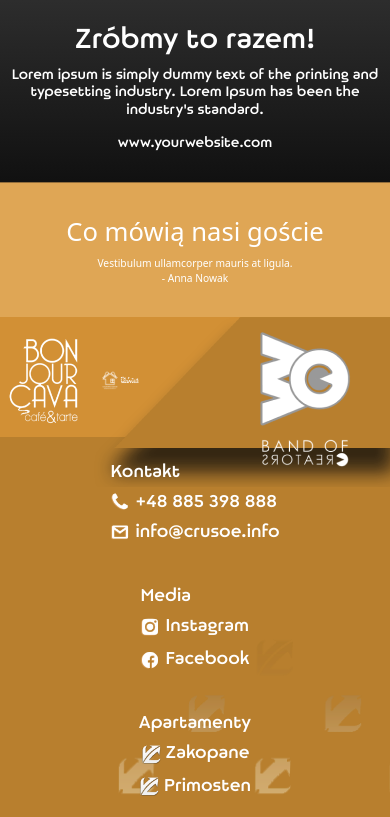
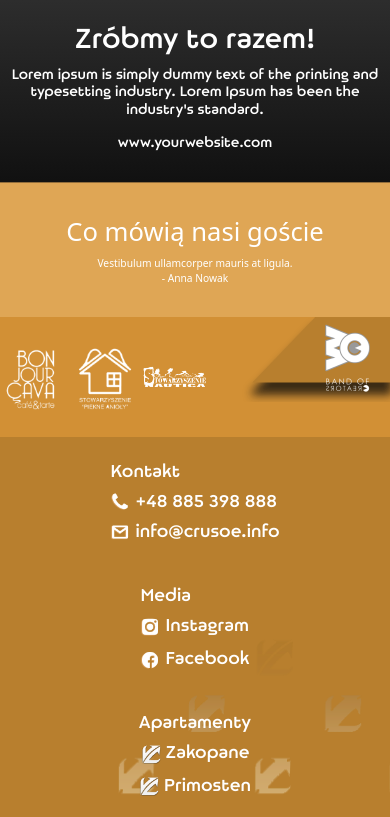
Before and after one commit to MateuszKarpowicz/kruzo, a React (Create React App) app: page / in a window 390 px wide. Shown: the part 2118-2935 px from the top of the page. Built offline with nearby package versions, Linux system fonts and the light colour scheme.

Commit message:
Styling footer part responsive

```diff
--- a/src/components/Footer.js
+++ b/src/components/Footer.js
@@ -36,7 +36,7 @@ function Footer() {
             <div className="footer-container">
                 <div className="footer-friends-container">
                     <div className="footer-friends-cava">
-                        <img src={cavaFriends} alt="Cava Friends" />
+                        <img className="footer-friends-cava-img" src={cavaFriends} alt="Cava Friends" />
                     </div>
                     <div className="footer-friends-anioly">
                         <img className="footer-friends-anioly-img" src={aniolyFriends} alt="Anioly Friends" />
--- a/src/global.css
+++ b/src/global.css
@@ -282,6 +282,7 @@ body {
     font-family: Nineteenth, sans-serif;
     flex-direction: column;
     position: relative;
+
 }
 
 .footer-friends-container {
@@ -298,7 +299,11 @@ body {
     align-items: center;
     color: #FFFFFF;
 }
-
+@media screen and (max-width: 850px){
+.footer-friends-container {
+    width: 100%;
+}
+}
 .footer-friends-cava,
 .footer-friends-anioly,
 .footer-friends-nautica {
@@ -306,14 +311,18 @@ body {
     text-align: center;
 
 }
-
 .footer-friends-cava-img,
 .footer-friends-anioly-img,
 .footer-friends-nautica-img {
     max-width: 100%;
     height: auto;
-
-
+}
+@media screen and (max-width: 850px){
+    .footer-friends-cava-img,
+.footer-friends-anioly-img,
+.footer-friends-nautica-img {
+    max-width: 70px;
+}
 }
 
 .footer-bandoc-pillow {
@@ -326,9 +335,17 @@ body {
 
 .footer-bandoc-pillow-img {
     height: 100%;
-    width: 100%;
     object-fit: contain;
 }
+@media screen and (max-width: 850px){
+    .footer-bandoc-pillow-img {
+        position: absolute;
+        height: 50%;
+        left: 150px;
+        object-fit: contain;
+    }
+}
+
 
 .footer-bandoc-logo {
     top: 0;
@@ -344,6 +361,13 @@ body {
     height: 100%;
     width: 100%;
     object-fit: contain;
+}
+@media screen and (max-width: 850px){
+    .footer-bandoc-logo-img {
+        height: 50%;
+        width: 150%;
+        object-fit: contain;
+    }
 }
 
 
```
